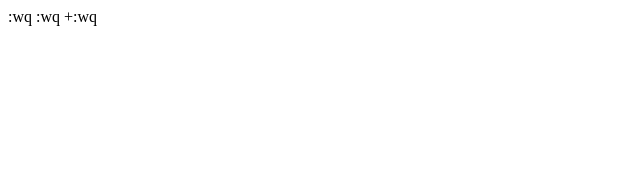
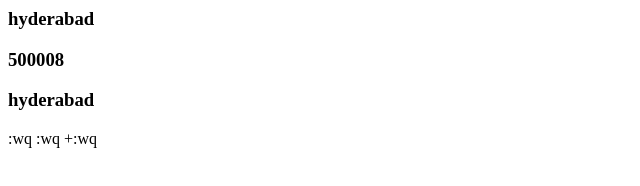
Before and after one commit to devopscentos/website-6pm, a plain HTML site: page website/contact.html in a window 1280 px wide. Shown: the whole page, without its empty margins (0-640 px from the left). Drawn offline with Linux system fonts and the light colour scheme.

Commit message:
updated contact page

```diff
--- a/website/contact.html
+++ b/website/contact.html
@@ -4,7 +4,9 @@
 <title>contact us</title>
 </head>
 <body>
-
+	<h3>hyderabad</h3>
+	<h3>500008</h3>
+	<h3>hyderabad</h3>
 </body>
 </html>
 
```
